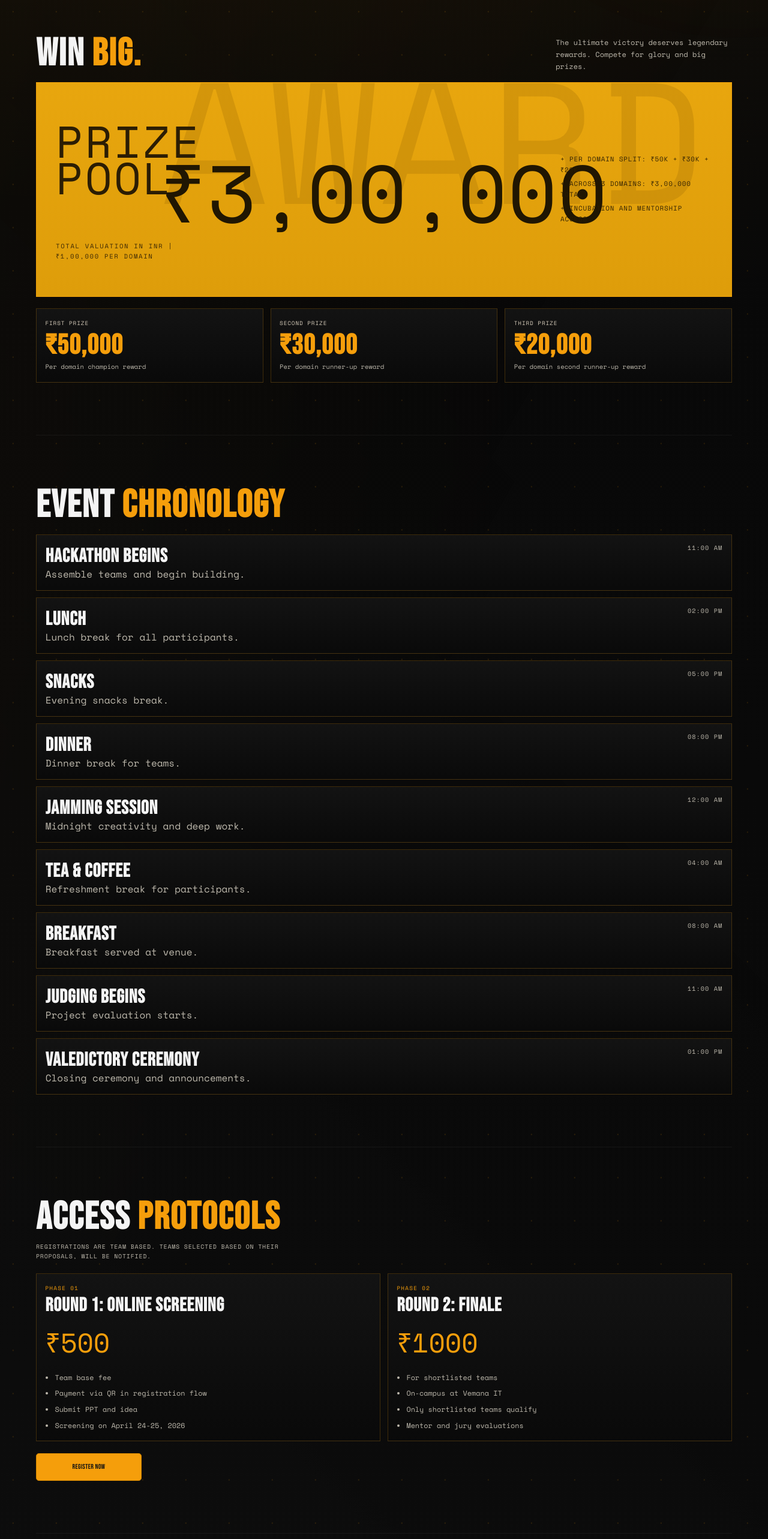
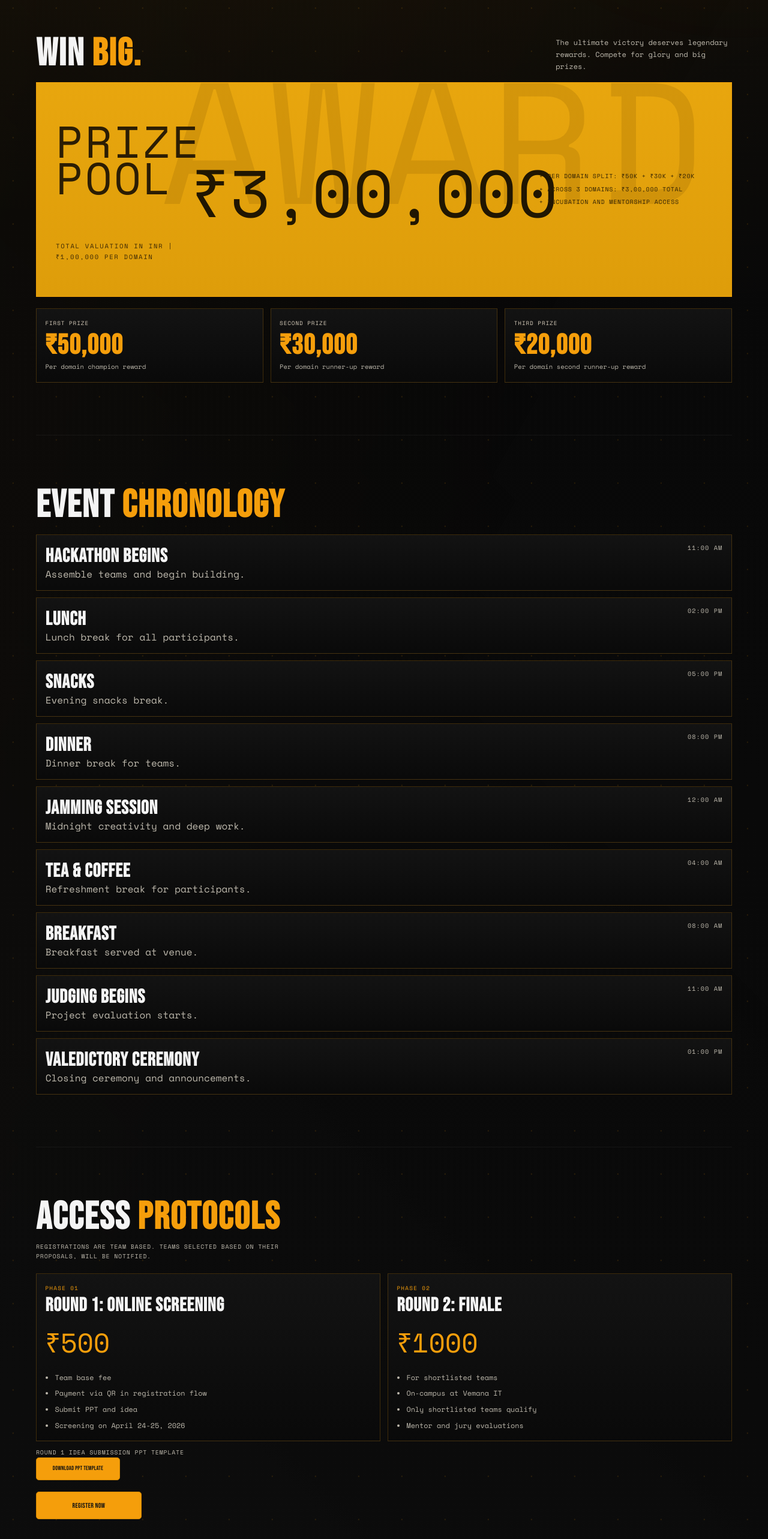
Before and after one commit to mehy12/epoch, a Next.js app: page / in a window 1280 px wide. Shown: the part 1360-3926 px from the top of the page at 60% size. Built offline with nearby package versions, Linux system fonts and the light colour scheme; no server answers.

Commit message:
feat: add Round 1 PPT template download link to registration and home pages

```diff
--- a/app/globals.css
+++ b/app/globals.css
@@ -2617,12 +2617,12 @@ select.register-control {
   background: linear-gradient(180deg, #e8a60e 0%, #de9d0a 100%);
   color: #1f1503;
   display: grid;
-  grid-template-columns: minmax(140px, 0.9fr) minmax(260px, 2fr) minmax(150px, 0.9fr);
+  grid-template-columns: minmax(150px, 0.85fr) minmax(0, 1.7fr) minmax(210px, 0.95fr);
   grid-template-areas:
     "left amount list"
     "sub amount list";
   align-items: center;
-  gap: 0.8rem;
+  gap: 1rem;
 }
 
 .epoch-prize-watermark {
@@ -2667,9 +2667,10 @@ select.register-control {
   justify-self: center;
   color: #201602;
   font-family: var(--font-heading), sans-serif;
-  font-size: clamp(3.4rem, 11vw, 8.4rem);
+  font-size: clamp(3rem, 8.6vw, 7.2rem);
   letter-spacing: 0.01em;
   line-height: 0.86;
+  white-space: nowrap;
 }
 
 .epoch-prize-list {
@@ -2678,10 +2679,12 @@ select.register-control {
   list-style: none;
   display: grid;
   gap: 0.3rem;
-  justify-self: end;
+  justify-self: start;
+  align-self: center;
   text-transform: uppercase;
   letter-spacing: 0.08em;
-  font-size: 0.68rem;
+  font-size: 0.62rem;
+  line-height: 1.7;
   color: rgba(43, 30, 4, 0.95);
 }
 
@@ -2964,7 +2967,7 @@ select.register-control {
   }
 }
 
-@media (max-width: 980px) {
+@media (max-width: 1180px) {
   .epoch-coin {
     display: none;
   }
--- a/app/page.js
+++ b/app/page.js
@@ -1,6 +1,7 @@
 "use client";
 
 import { useEffect, useState } from "react";
+import { ROUND1_PPT_TEMPLATE_URL } from "@/lib/event-links";
 
 const launchTime = new Date("2026-05-01T11:00:00+05:30").getTime();
 const endTime = new Date("2026-05-02T11:00:00+05:30").getTime();
@@ -366,6 +367,18 @@ export default function HomePage() {
           ))}
         </div>
 
+        <div className="epoch-template-link-row">
+          <p className="epoch-subcopy">Round 1 idea submission PPT template</p>
+          <a
+            className="epoch-btn epoch-btn-compact"
+            href={ROUND1_PPT_TEMPLATE_URL}
+            target="_blank"
+            rel="noreferrer"
+          >
+            Download PPT Template
+          </a>
+        </div>
+
         <a className="epoch-btn" href="/register">
           Register Now
         </a>
--- /dev/null
+++ b/lib/event-links.js
@@ -0,0 +1,2 @@
+export const ROUND1_PPT_TEMPLATE_URL =
+  process.env.NEXT_PUBLIC_ROUND1_PPT_TEMPLATE_URL || "https://drive.google.com/";
```
Also changed, not shown: app/register/page.js (+14 -3 lines).
